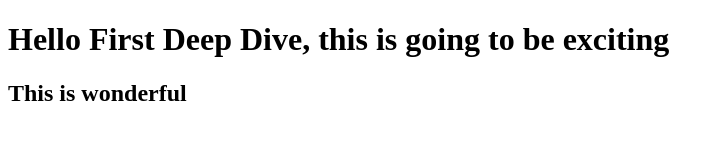
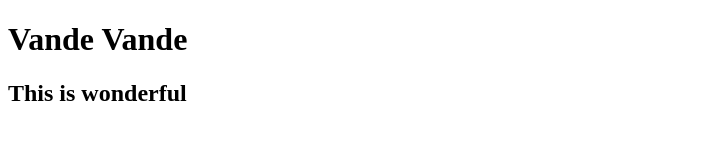
Before and after one commit to vijaya-ramesh/First-Deep-Dive, a plain HTML site: page index.html in a window 1280 px wide. Shown: the whole page, without its empty margins (0-724 px from the left). Drawn offline with Linux system fonts and the light colour scheme.

Commit message:
change again

```diff
--- a/index.html
+++ b/index.html
@@ -5,7 +5,7 @@
     <title>"Hello World"</title>
   </head>
   <body>
-    <h1> Hello First Deep Dive, this is going to be exciting</h1>
+    <h1> Vande Vande </h1>
     <h2> This is wonderful</h2>
   </body>
 </html>
```
